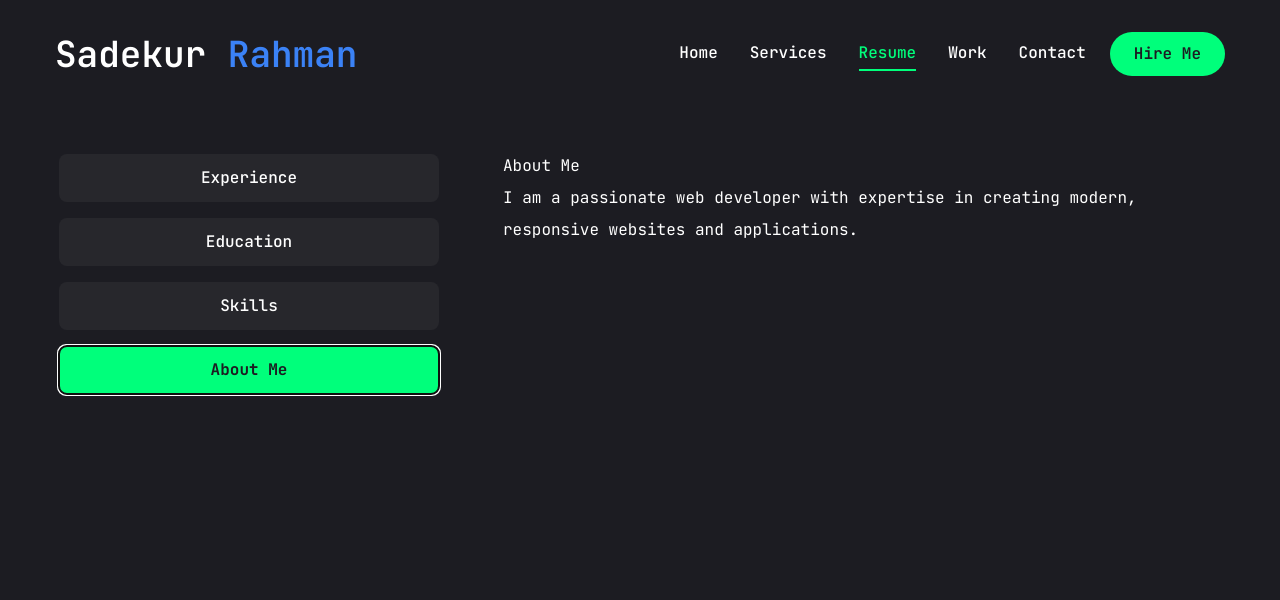
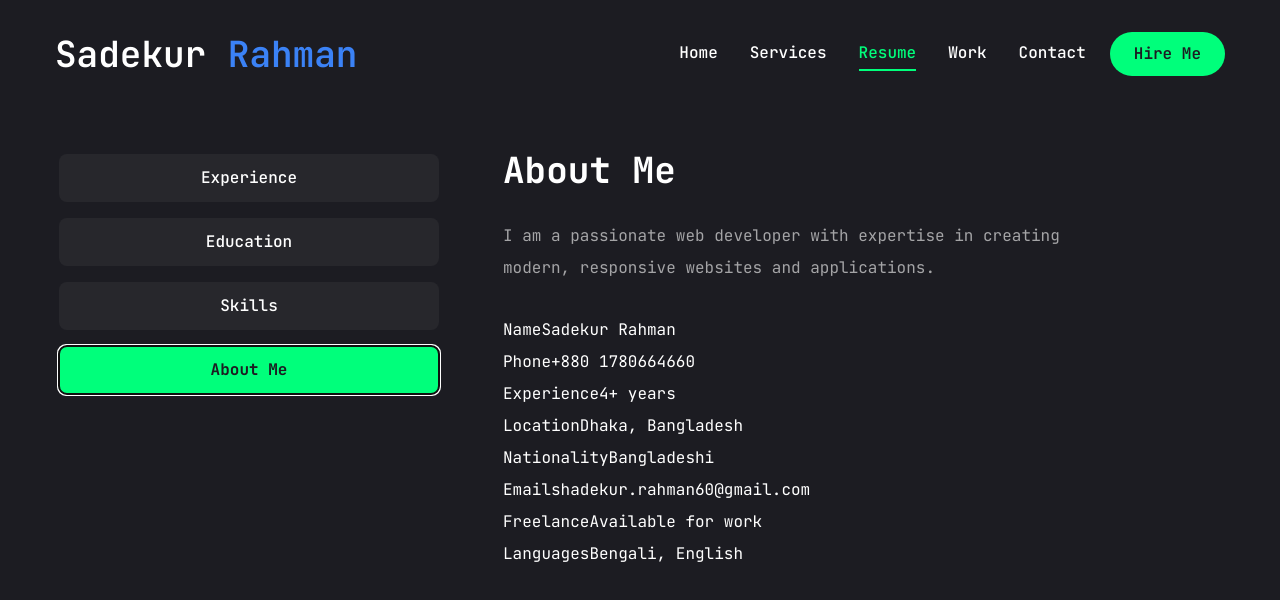
Before and after one commit to sadekur/pfs-2, a Next.js app: page /resume in a window 1280 px wide. Both pictures are taken after a click on the tab "About Me". Shown: the top 600 px of the page. Built offline with nearby package versions, Linux system fonts and the light colour scheme.

Commit message:
Update: About section content with ui

```diff
--- a/app/resume/page.jsx
+++ b/app/resume/page.jsx
@@ -343,15 +343,15 @@
           </TabsContent>
 
           <TabsContent value="about" className="w-full text-center xl:text-left">
-            <div>
-              <h3>{about.title}</h3>
-              <p>{about.description}</p>
+            <div className="flex flex-col gap-[30px]">
+              <h3 className="text-4xl font-bold">{about.title}</h3>
+              <p className="max-w-[600px] text-white/60 mx-auto xl:mx-0">{about.description}</p>
               <ul>
                 {about.info.map((item, index) => {
                   return (
                     <li key={index}>
-                      <h3>{item.name}</h3>
-                      <p>{item.description}</p>
+                      <span>{item.fieldName}</span>
+                      <span>{item.fieldValue}</span>
                     </li>
                   );
                 })}
```
